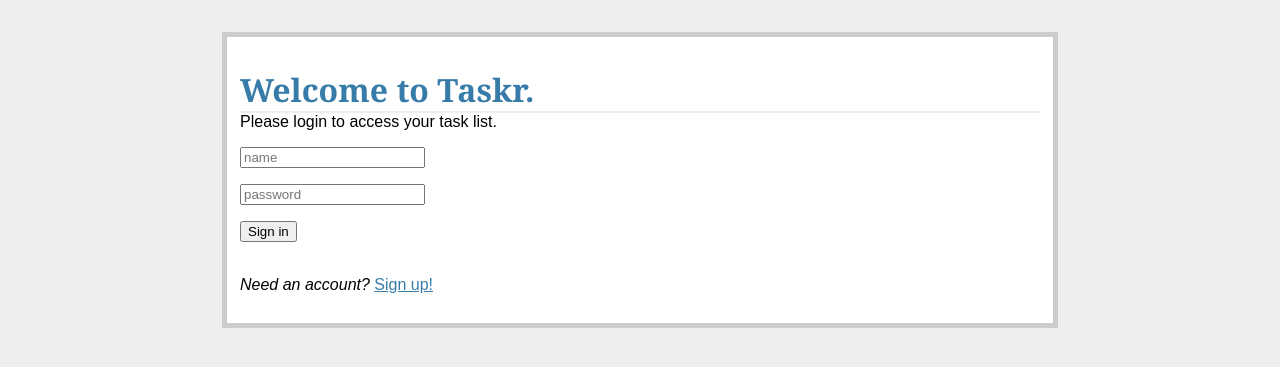
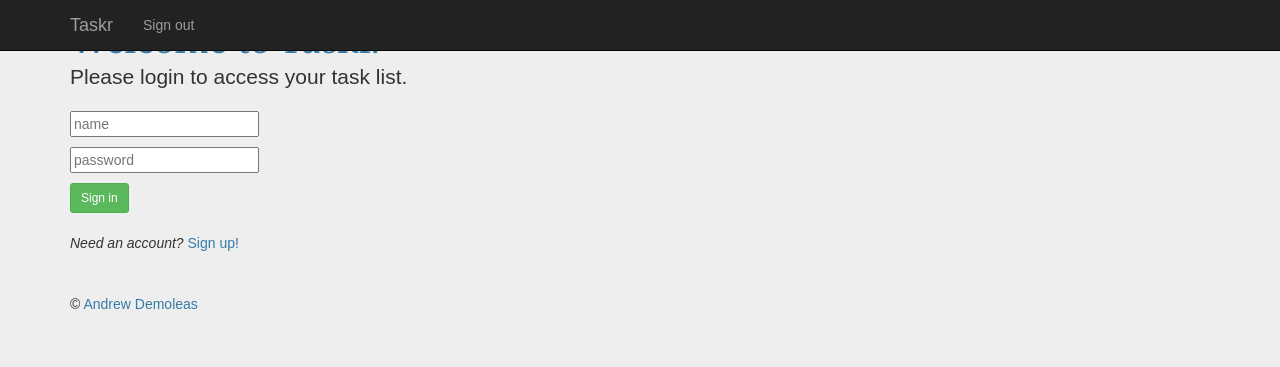
Before and after one commit to demoleas21/Taskr, a Flask app: page / in a window 1280 px wide. Shown: the top 367 px of the page. Run offline with Flask 2, Linux system fonts and the light colour scheme; the visitor is signed in with stand-in values (Sample User, id 1); some libraries are stand-ins or nearby versions.

Commit message:
Added bootstrap and jQuery functionality to html

```diff
--- a/src/templates/_base.html
+++ b/src/templates/_base.html
@@ -1,11 +1,43 @@
 <!DOCTYPE html>
-<html>
+<html lang="en">
   <head>
-        <title>Welcome to Taskr!!</title>
+    <meta charset="utf-8">
+    <meta http-equiv="X-UA-Compatible" content="IE=edge">
+    <meta name="viewport" content="width=device-width, initial-scale=1">
+    <meta name="description" content="">
+    <meta name="author" content="Andrew Demoleas">
+    <title>Welcome to Taskr!</title>
+    <!-- styles -->
+    <link href="//maxcdn.bootstrapcdn.com/bootswatch/3.3.4/yeti/bootstrap.min.css" rel="stylesheet">
     <link rel="stylesheet" href="{{ url_for('static', filename='css/main.css') }}">
   </head>
   <body>
-        <div class="page">
+
+    <div class="navbar navbar-inverse navbar-fixed-top" role="navigation">
+      <div class="container">
+        <div class="navbar-header">
+          <button type="button" class="navbar-toggle" data-toggle="collapse" data-target=".navbar-collapse">
+            <span class="sr-only">Toggle navigation</span>
+            <span class="icon-bar"></span>
+            <span class="icon-bar"></span>
+            <span class="icon-bar"></span>
+          </button>
+          <a class="navbar-brand" href="/">Taskr</a>
+        </div>
+        <div class="collapse navbar-collapse">
+          <ul class="nav navbar-nav">
+            {% if not session.logged_in %}
+              <li><a href="/register">Signup</a></li>
+            {% else %}
+              <li><a href="/logout">Sign out</a></li>
+            {% endif %}
+          </ul>
+        </div><!-- /.nav-collapse -->
+      </div>
+    </div>
+
+    <div class="container">
+      <div class="content">
 
         {% for message in get_flashed_messages() %}
           <div class="flash">{{ message }}</div>
@@ -21,5 +53,14 @@
         {% endblock %}
 
       </div>
+      <div class="footer">
+        <hr>
+        <p>&copy; <a href="https://github.com/demoleas21/Taskr">Andrew Demoleas</a></p>
+      </div>
+    </div><!-- /.container -->
+
+    <!-- scripts -->
+    <script src="//code.jquery.com/jquery-1.11.3.min.js"></script>
+    <script src="//maxcdn.bootstrapcdn.com/bootstrap/3.3.4/js/bootstrap.min.js"></script>
   </body>
 </html>
```
Lines whose indentation alone changed are shown as unchanged.
